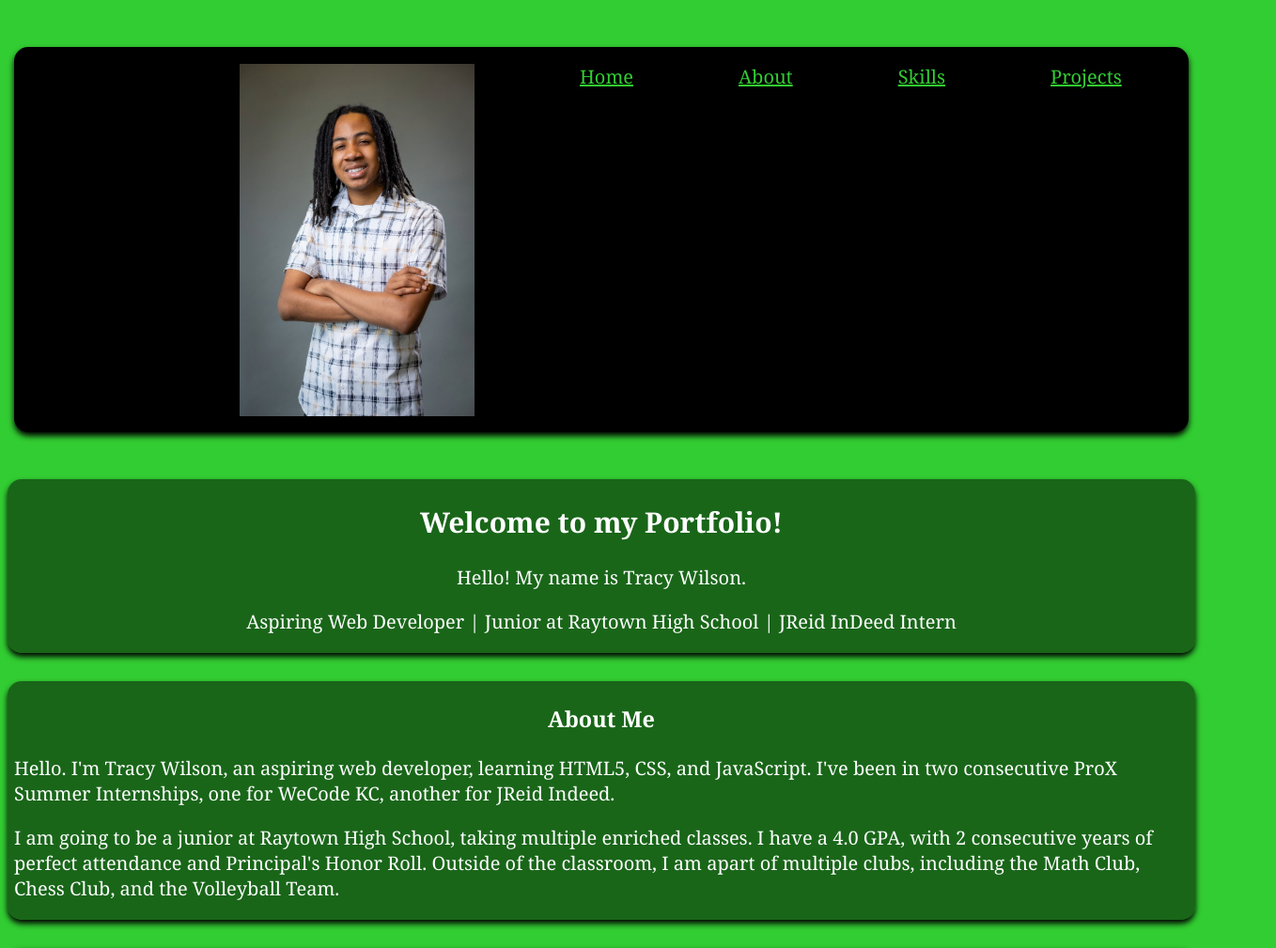
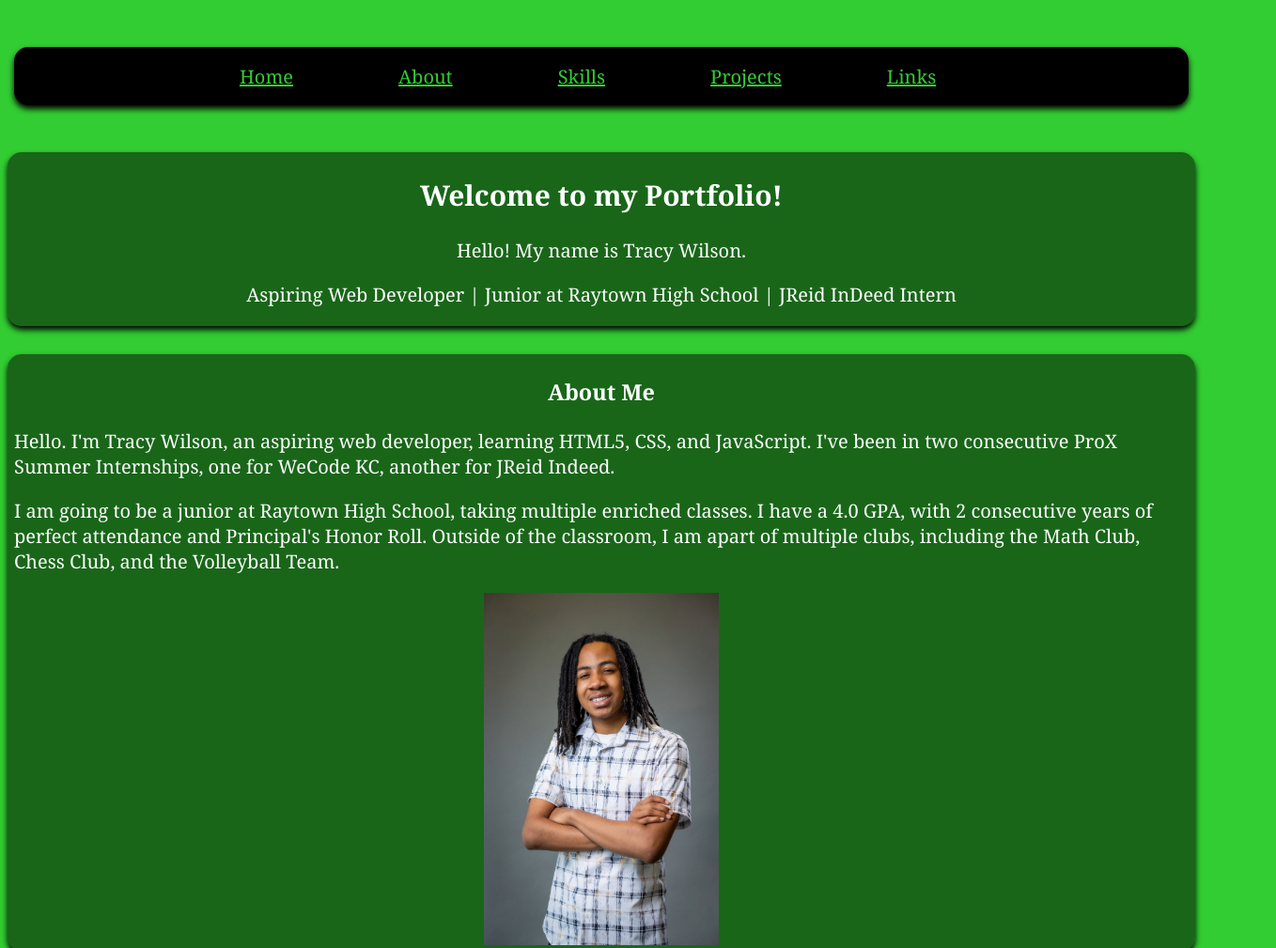
Before and after one commit to Tracy-Wilson/Tracy-Portfolio, a plain HTML site: page index.html in a window 1280 px wide. Shown: the top 1009 px of the page at 94% size, 1358 px wide, since content can reach past the window. Drawn offline with Linux system fonts and the light colour scheme.

Commit message:
un-update to nav

```diff
--- a/index.html
+++ b/index.html
@@ -11,7 +11,6 @@
     <section id="navigation">
         <nav class="navigationbar">
             <ul class="navigationlinks">
-                <img id="headshot" src="tracyheadshotmall.jpg">
                 <li><a href="#welcome/">Home</a></li>
                 <li><a href="#about-me/">About</a></li>
                 <li><a href="#skill-list/">Skills</a></li>
@@ -39,6 +38,7 @@
             I have a 4.0 GPA, with 2 consecutive years of perfect attendance and Principal's Honor Roll.
             Outside of the classroom, I am apart of multiple clubs, including the Math Club, Chess Club, and the Volleyball Team.
         </p>
+        <img src="tracyheadshotmall.jpg">
     </section>
     <section id="skilllist">
         <header>
--- a/style.css
+++ b/style.css
@@ -16,6 +16,9 @@ section{
     padding-left: 7px;
     padding-right: 7px;
     margin-top: 30px;
+}
+section#aboutme{
+    justify-items: center;
 }
 section#navigation{
     background-color: rgba(0, 0, 0, 0);
@@ -51,6 +54,3 @@ p#skills-list{
     list-style: none;
     text-align: center;
 }
-img#headshot{
-    image-resolution: 100px;
-}
```
